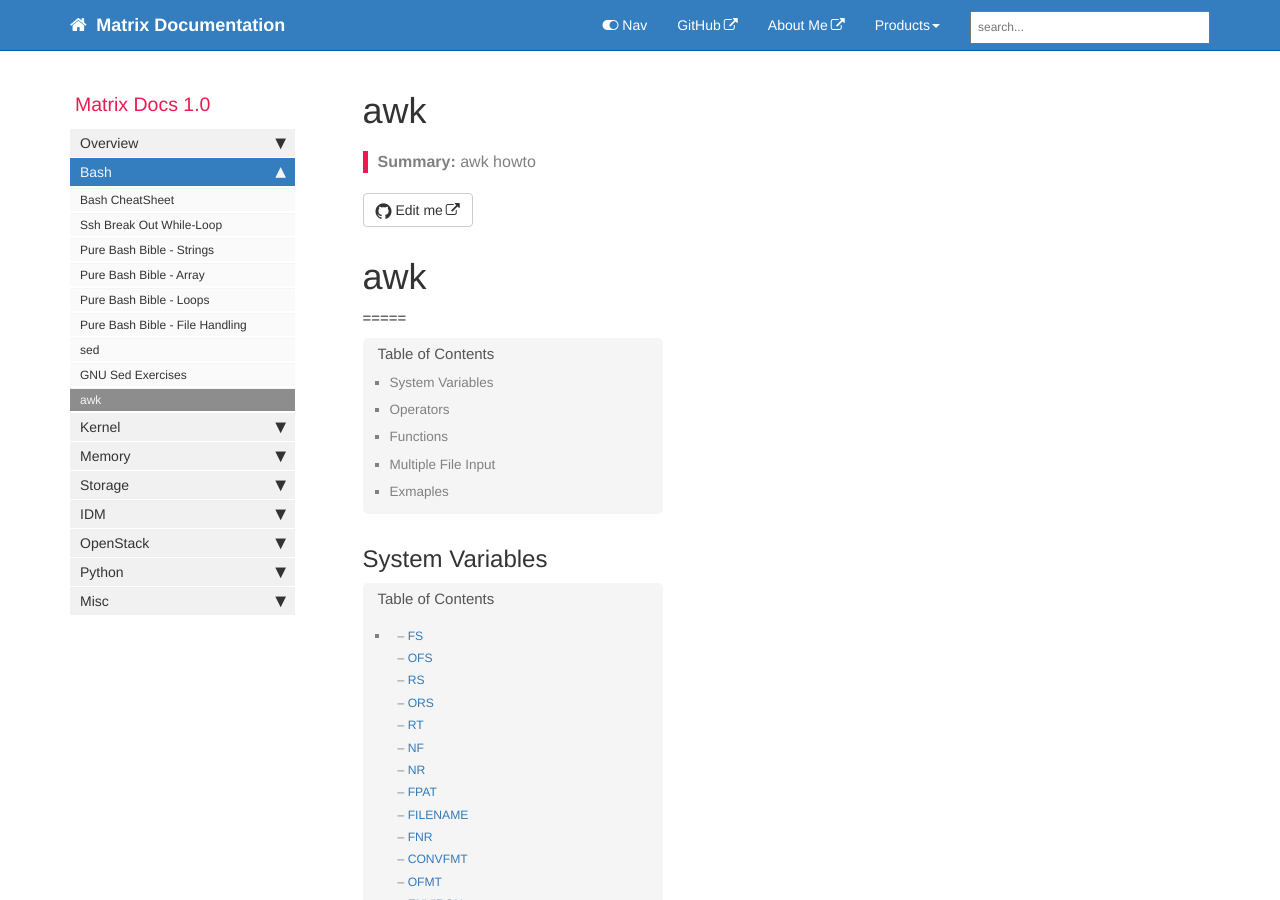
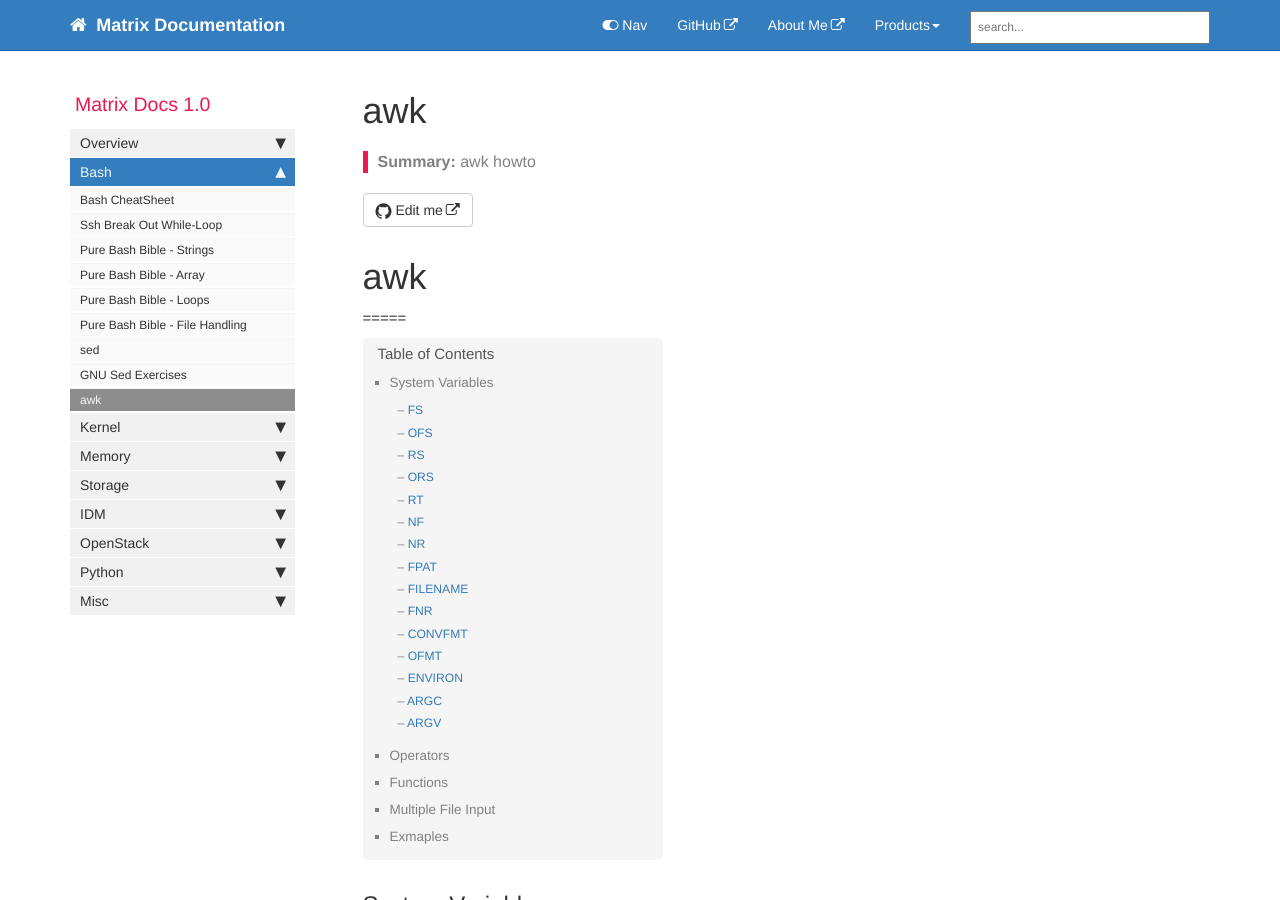
Before and after one commit to matrixzj/documentations, a Jekyll site: the page built from pages/bash/awk.md, in a window 1280 px wide and 900 px high. Built offline with Jekyll 4.4.1, drawn with Linux system fonts in a browser that asks for light colours; comment, search, counter and statistics services are not loaded; some of the changed lines change nothing that is shown.

Commit message:
There are 1 files have been modified at 2022-03-13 08:36:48 . 	-rw-rw-r--. 1 jzou jzou 30270 Mar 13 08:36 ../pages/bash/awk.md No files have been added. No files have been deleted. No file type has been changed.

````diff
--- a/pages/bash/awk.md
+++ b/pages/bash/awk.md
@@ -15,7 +15,25 @@ folder: bash
 
 <div id="toc">
    <ul>
-      <li><a href="#system-variables"></a>System Variables<a class="anchorjs-link " aria-label="Anchor" data-anchorjs-icon="" href="#system-variables" style="font: 1em / 1 anchorjs-icons; padding-left: 0.375em;"></a></li>
+      <li><a href="#system-variables"></a>System Variables<a class="anchorjs-link " aria-label="Anchor" data-anchorjs-icon="" href="#system-variables" style="font: 1em / 1 anchorjs-icons; padding-left: 0.375em;"></a>
+         <ul>
+            <li><a href="#fs">FS</a><a class="anchorjs-link " aria-label="Anchor" data-anchorjs-icon="" href="#fs" style="font: 1em / 1 anchorjs-icons; padding-left: 0.375em;"></a></li>
+            <li><a href="#ofs">OFS</a><a class="anchorjs-link " aria-label="Anchor" data-anchorjs-icon="" href="#ofs" style="font: 1em / 1 anchorjs-icons; padding-left: 0.375em;"></a></li>
+            <li><a href="#rs">RS</a><a class="anchorjs-link " aria-label="Anchor" data-anchorjs-icon="" href="#rs" style="font: 1em / 1 anchorjs-icons; padding-left: 0.375em;"></a></li>
+            <li><a href="#ors">ORS</a><a class="anchorjs-link " aria-label="Anchor" data-anchorjs-icon="" href="#ors" style="font: 1em / 1 anchorjs-icons; padding-left: 0.375em;"></a></li>
+            <li><a href="#rt">RT</a><a class="anchorjs-link " aria-label="Anchor" data-anchorjs-icon="" href="#rt" style="font: 1em / 1 anchorjs-icons; padding-left: 0.375em;"></a></li>
+            <li><a href="#nf">NF</a><a class="anchorjs-link " aria-label="Anchor" data-anchorjs-icon="" href="#nf" style="font: 1em / 1 anchorjs-icons; padding-left: 0.375em;"></a></li>
+            <li><a href="#nr">NR</a><a class="anchorjs-link " aria-label="Anchor" data-anchorjs-icon="" href="#nr" style="font: 1em / 1 anchorjs-icons; padding-left: 0.375em;"></a></li>
+            <li><a href="#fpat">FPAT</a><a class="anchorjs-link " aria-label="Anchor" data-anchorjs-icon="" href="#fpat" style="font: 1em / 1 anchorjs-icons; padding-left: 0.375em;"></a></li>
+            <li><a href="#filename">FILENAME</a><a class="anchorjs-link " aria-label="Anchor" data-anchorjs-icon="" href="#filename" style="font: 1em / 1 anchorjs-icons; padding-left: 0.375em;"></a></li>
+            <li><a href="#fnr">FNR</a><a class="anchorjs-link " aria-label="Anchor" data-anchorjs-icon="" href="#fnr" style="font: 1em / 1 anchorjs-icons; padding-left: 0.375em;"></a></li>
+            <li><a href="#convfmt">CONVFMT</a><a class="anchorjs-link " aria-label="Anchor" data-anchorjs-icon="" href="#convfmt" style="font: 1em / 1 anchorjs-icons; padding-left: 0.375em;"></a></li>
+            <li><a href="#ofmt">OFMT</a><a class="anchorjs-link " aria-label="Anchor" data-anchorjs-icon="" href="#ofmt" style="font: 1em / 1 anchorjs-icons; padding-left: 0.375em;"></a></li>
+            <li><a href="#environ">ENVIRON</a><a class="anchorjs-link " aria-label="Anchor" data-anchorjs-icon="" href="#environ" style="font: 1em / 1 anchorjs-icons; padding-left: 0.375em;"></a></li>
+            <li><a href="#argc">ARGC</a><a class="anchorjs-link " aria-label="Anchor" data-anchorjs-icon="" href="#argc" style="font: 1em / 1 anchorjs-icons; padding-left: 0.375em;"></a></li>
+            <li><a href="#argv">ARGV</a><a class="anchorjs-link " aria-label="Anchor" data-anchorjs-icon="" href="#argv" style="font: 1em / 1 anchorjs-icons; padding-left: 0.375em;"></a></li>
+         </ul>
+      </li>
       <li><a href="#operators"></a>Operators<a class="anchorjs-link " aria-label="Anchor" data-anchorjs-icon="" href="#operators" style="font: 1em / 1 anchorjs-icons; padding-left: 0.375em;"></a></li>
       <li><a href="#functions"></a>Functions<a class="anchorjs-link " aria-label="Anchor" data-anchorjs-icon="" href="#functions" style="font: 1em / 1 anchorjs-icons; padding-left: 0.375em;"></a></li>
       <li><a href="#multiple-file-input"></a>Multiple File Input<a class="anchorjs-link " aria-label="Anchor" data-anchorjs-icon="" href="#multiple-file-input" style="font: 1em / 1 anchorjs-icons; padding-left: 0.375em;"></a></li>
@@ -49,22 +67,6 @@ folder: bash
    </ul>
 </div>
 
-
-* [FS](#FS)
-* [OFS](#OFS)
-* [RS](#RS)
-* [ORS](#ORS)
-* [RT](#RT)
-* [NF](#NF)
-* [NR](#NR)
-* [FPAT](#FPAT)
-* [FILENAME](#FILENAME)
-* [FNR](#FNR)
-* [CONVFMT](#CONVFMT)
-* [OFMT](#OFMT)
-* [ENVIRON](#ENVIRON)
-* [ARGC](#ARGC)
-* [ARGV](#ARGV)
 
 ### **FS**
 field separator. By default, its value is a single space. FS can also be set to any single character, or to a regular expression.
@@ -683,6 +685,7 @@ mat good rix
 ```
 
 ## Multiple File Input
+
 *BEGINFILE* — this block gets executed before start of each input file
 *ENDFILE*  — this block gets executed after processing each input file
 *FILENAME* — special variable having file name of current input file
@@ -690,6 +693,7 @@ mat good rix
 
 
 ## Examples
+
 ### Show Duplicated Lines
 ```bash
 $ cat /tmp/test
````
